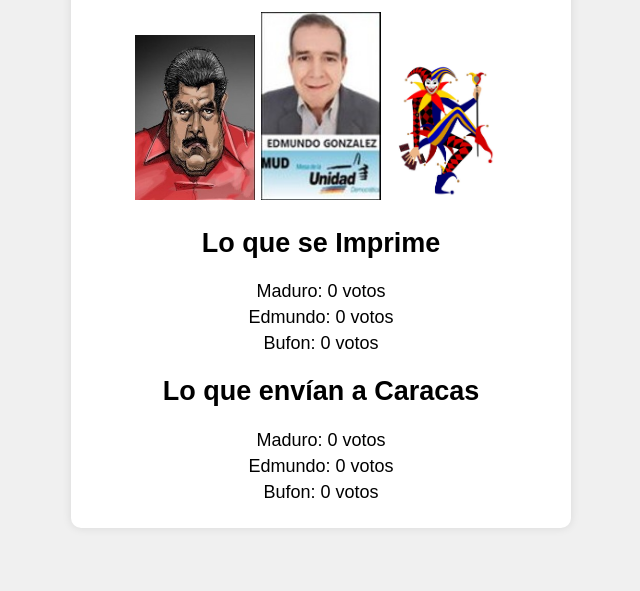
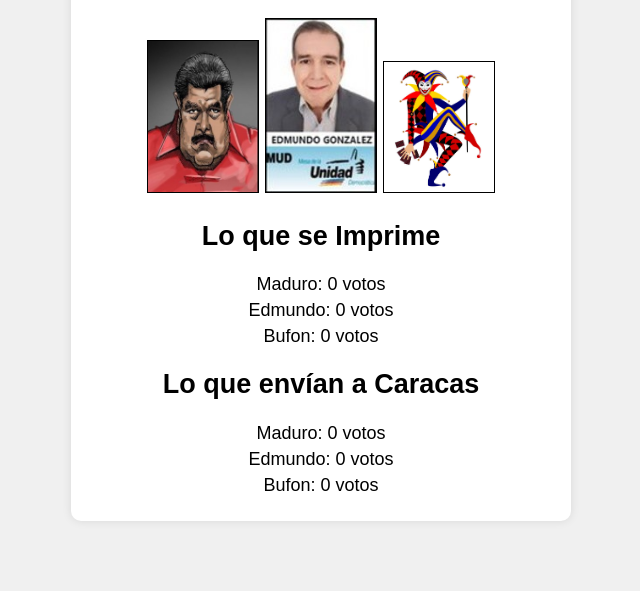
Before and after one commit to adelsocodigo/cne, a plain HTML site: page index.html in a window 1280 px wide. Shown: the part 209-800 px from the top of the page, without its empty margins (319-959 px from the left). Drawn offline with Linux system fonts and the light colour scheme.

Commit message:
Ajuste de imágenes

```diff
--- a/styles.css
+++ b/styles.css
@@ -21,6 +21,7 @@ body {
     margin: 0 auto -20px;  /* Alinea la imagen centrada y añade un margen inferior */
     width: 150px;  /* Ajusta el tamaño de la imagen según sea necesario */
     height: auto;
+
 }
 
 h1 {
@@ -33,11 +34,12 @@ h1 {
 }
 
 .option {
-    width: 120px;
+    width: 110px;
     height: auto;
     margin: 1px;
     cursor: pointer;
     transition: transform 0.2s;
+    border: 1px solid #000;
 }
 
 .option:hover {
```
